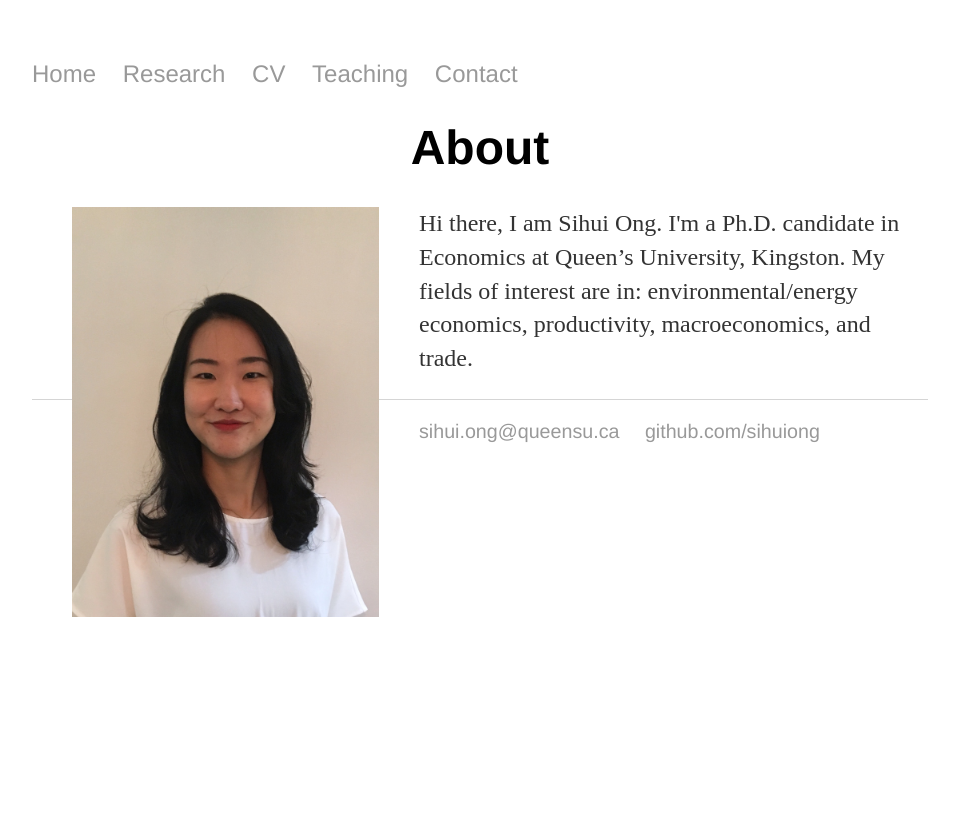
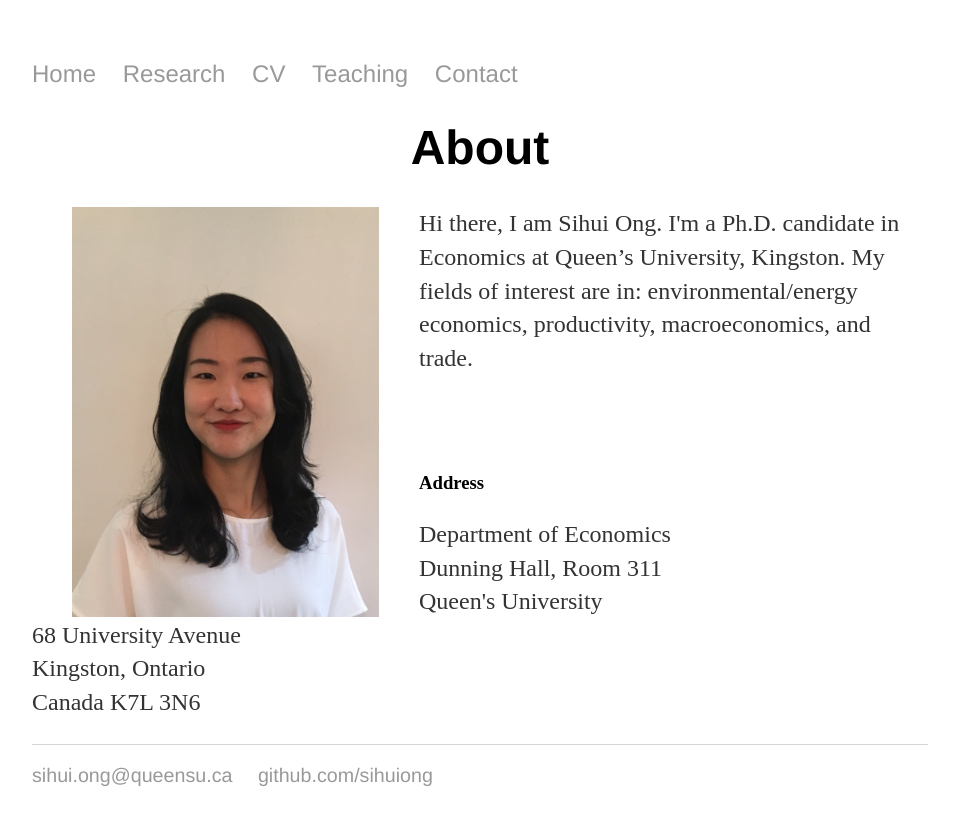
Before and after one commit to SihuiOng/SihuiOng.github.io, a Jekyll site: the page built from index.html, in a window 1280 px wide. Shown: the top 825 px of the page, without its empty margins (160-1119 px from the left). Built offline with Jekyll 4.4.1, drawn with Linux system fonts in a browser that asks for light colours.

Commit message:
Update index.html

```diff
--- a/index.html
+++ b/index.html
@@ -14,6 +14,17 @@
             align="left" />
      Hi there, I am Sihui Ong. I'm a Ph.D. candidate in Economics at Queen’s University, Kingston. My fields of interest are in: environmental/energy economics, productivity, macroeconomics, and trade.
 	</p>
-
-
+	<br>
+	<br>
+	<br>
+               <div class="span5">
+                  <h3>Address</h3>
+                  <p>Department of Economics<br>
+		Dunning Hall, Room 311<br>
+		Queen's University<br>
+		68 University Avenue<br>
+		Kingston, Ontario<br>
+		Canada K7L 3N6
+                  </p>
+		</div>
 </div><!-- /.blurb -->
```
